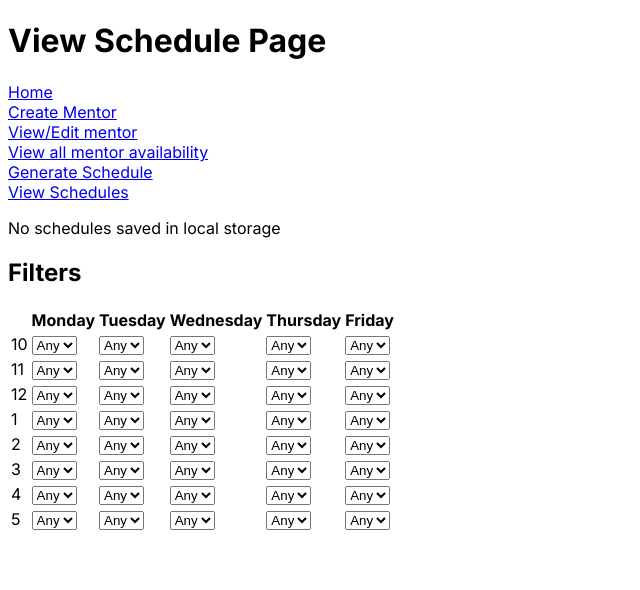
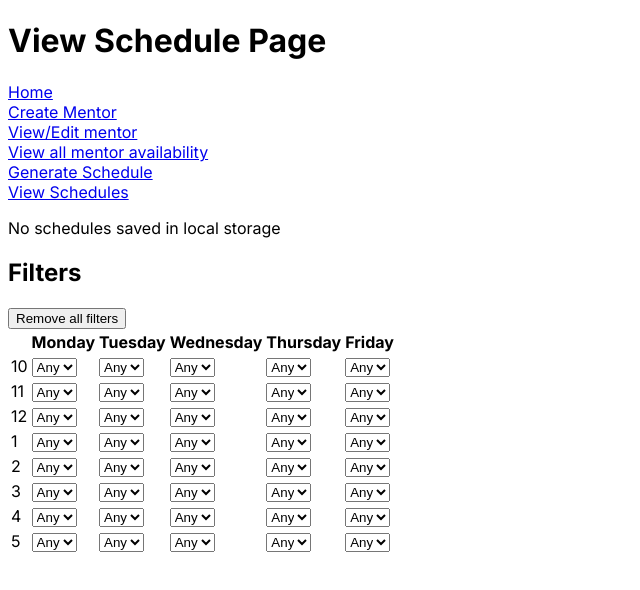
Before and after one commit to BlckHawker/Mentor-Schedule-Maker, a Next.js app: page /schedule in a window 1280 px wide. Shown: the top 590 px of the page, without its empty margins (0-640 px from the left). Built offline with nearby package versions, Linux system fonts and the light colour scheme.

Commit message:
Add "Reset filters" button

```diff
--- a/src/components/ViewSchedules.tsx
+++ b/src/components/ViewSchedules.tsx
@@ -50,6 +50,7 @@ const ViewSchedules = () => {
             {filteredSchedules &&
             <div>
                 <h2>Filters</h2>
+                <button onClick={() => removeAllFilters(savedSchedules, setFilteredSchedules)}>Remove all filters</button>
                 <table>
                     <thead>
                         <tr>
@@ -154,4 +155,19 @@ function applyCustomFilters(filters: FilterInterface[], schedules: Schedule[], s
     setFilteredSchedules(newSchedules);
 }
 
+function removeAllFilters(schedules: Schedule[], setFilteredSchedules: any) {
+    //set all dropdowns (that are not disabled) to be any
+    for (const selectedDay of days) {
+        for (const selectedTime of times) {
+            const dropdown = document.querySelector(`#${selectedDay}-${selectedTime}`) as HTMLInputElement;
+            if(!dropdown.disabled) {
+                dropdown.value = "Any";
+            }
+        }
+    }
+
+    changeFilteredSchedules(schedules, setFilteredSchedules)
+
+}
+
 export default ViewSchedules;
```
